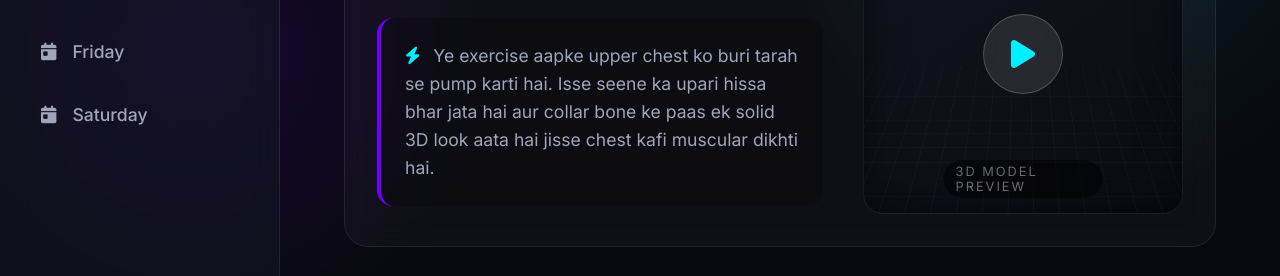
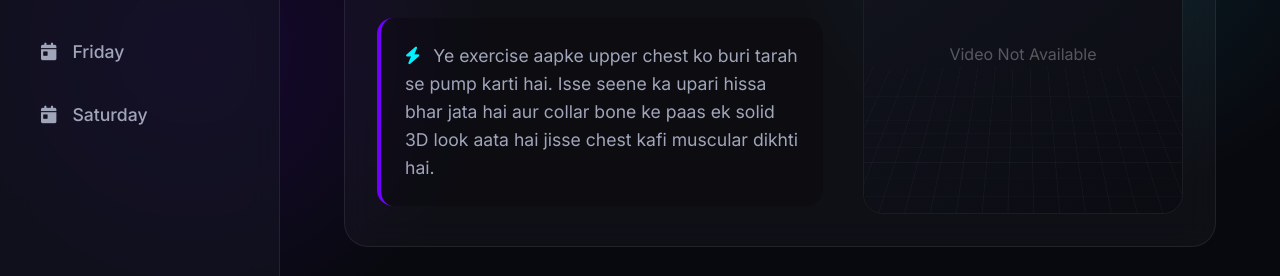
Before and after one commit to skdigitalhub/skfitness-, a plain HTML site: page index.html in a window 1280 px wide. Shown: the part 348-624 px from the top of the page. Drawn offline with Linux system fonts and the light colour scheme.

Commit message:
Update index.html

```diff
--- a/index.html
+++ b/index.html
@@ -126,7 +126,7 @@
     "title": "LEGS & ABS 1",
     "focus": "+ Lower Back",
     "exercises": [
-      { "name": "Barbell Squats", "target": "Quads & Glutes", "effect": "Body ki sabse badi muscle building exercise. Ye jaangh (quads) aur hips ko size deti hai aur poori body ka testosterone level boost karti hai.", "sets": "4 Sets" },
+           { "name": "Barbell Squats", "target": "Quads & Glutes", "effect": "Body ki sabse badi muscle building exercise. Ye jaangh (quads) aur hips ko size deti hai aur poori body ka testosterone level boost karti hai.", "sets": "4 Sets", "video": "create_a_video_bhai_Barbell_Sq.mp4" },
       { "name": "Lying Leg Curls", "target": "Hamstrings", "effect": "Jaangh ke peeche wale hisse ko target karti hai. Isse legs ko side se dekhne pe ek accha curve aur motai milti hai.", "sets": "3 Sets" },
       { "name": "Standing Calf Raises", "target": "Calves - Gastrocnemius", "effect": "Pindli ke upari aur sabse bade hisse ko diamond shape mein develop karti hai. Shorts pehenne par calves ekdum muscular dikhte hain.", "sets": "3 Sets" },
       { "name": "Seated Calf Raises", "target": "Calves - Soleus", "effect": "Pindli ke neeche wale hisse ko chaurasi aur width deti hai, jisse calves ka overall volume aur 3D look banta hai.", "sets": "3 Sets" },
@@ -241,12 +241,15 @@
                                 ${ex.effect}
                             </p>
                         </div>
-                        <div class="exercise-visual">
-                            <!-- TODO: Change this to your video file -->
-                            <div class="play-button" onclick="alert('Is play button pe video link add karna hoga!')">
-                                <i class="fa-solid fa-play"></i>
-                            </div>
-                            <div class="model-label">3D Model Preview</div>
+                                                <div class="exercise-visual" style="padding: 0; background: transparent;">
+                            ${ex.video
+                                ? `<video width="100%" height="100%" autoplay loop muted playsinline style="border-radius: 20px; object-fit: cover;">
+                                     <source src="${ex.video}" type="video/mp4">
+                                   </video>`
+                                : `<div style="width: 100%; height: 100%; display: flex; align-items: center; justify-content: center; background: linear-gradient(145deg, #12141f, #0b0c12); border-radius: 20px;">
+                                     <span style="color: rgba(255,255,255,0.3);">Video Not Available</span>
+                                   </div>`
+                            }
                         </div>
                     `;
                     exercisesContainer.appendChild(card);
```
